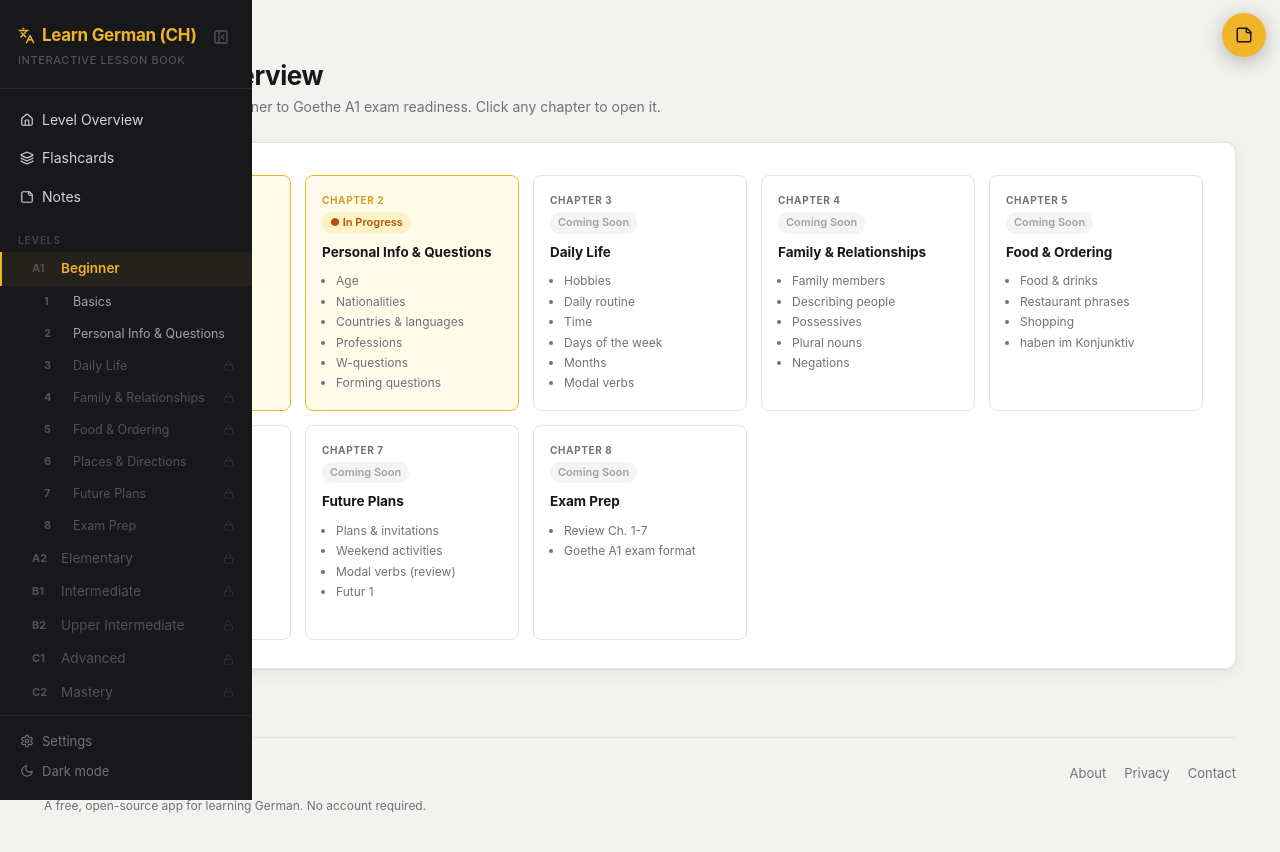
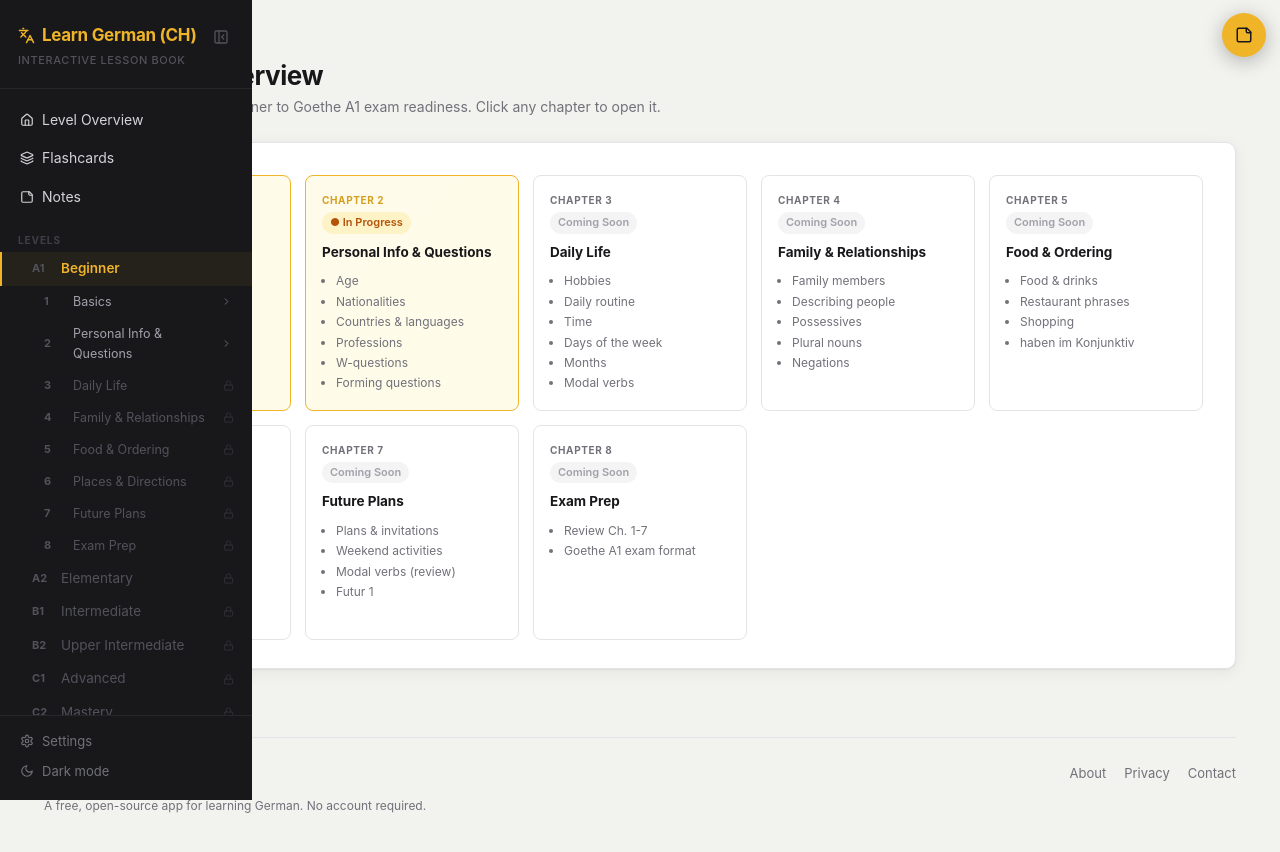
Before and after one commit to davide-muzzi/learn-german, a Vue app: page / in a window 1280 px wide. Both pictures are taken after a click on the element 330 px from the left and 399 px from the top of the page. Shown: the top 852 px of the page. Built offline with nearby package versions, Linux system fonts and the light colour scheme.

Commit message:
feat: add manual chevron toggle to collapse/expand chapter sections in sidebar

```diff
--- a/src/components/AppSidebar.vue
+++ b/src/components/AppSidebar.vue
@@ -1,7 +1,7 @@
 <script setup>
 import { computed, ref, watch, onMounted, onUnmounted } from 'vue'
 import { RouterLink, useRoute } from 'vue-router'
-import { Languages, Lock, Layers, Moon, Sun, Settings, StickyNote, BookOpen, MessageSquare, Type, PenLine, PanelLeftClose, Home } from '@lucide/vue'
+import { Languages, Lock, Layers, Moon, Sun, Settings, StickyNote, BookOpen, MessageSquare, Type, PenLine, PanelLeftClose, Home, ChevronDown } from '@lucide/vue'
 
 const sectionIcons = { theory: BookOpen, vocab: MessageSquare, grammar: Type, exercises: PenLine }
 import { LEVELS, CHAPTERS, CHAPTER_SECTIONS } from '../data/index.js'
@@ -57,6 +57,13 @@ watch(currentChapterN, val => {
     expandedChapters.value = new Set([...expandedChapters.value, val])
   }
 })
+
+function toggleChapter(n) {
+  const s = new Set(expandedChapters.value)
+  if (s.has(n)) s.delete(n)
+  else s.add(n)
+  expandedChapters.value = s
+}
 
 // ── Sidebar resize ──────────────────────────────────────────────
 const RESIZE_KEY = 'sidebar-w'
@@ -170,6 +177,9 @@ onUnmounted(() => {
                   <span class="ch-nav-n">{{ ch.n }}</span>
                   <span class="ch-nav-title">{{ ch.title }}</span>
                   <Lock v-if="!ch.active" :size="11" class="ch-nav-lock" />
+                  <button v-else-if="CHAPTER_SECTIONS[ch.n]" class="ch-expand-btn" @click.stop="toggleChapter(ch.n)" :title="expandedChapters.has(ch.n) ? 'Collapse' : 'Expand'">
+                    <ChevronDown :size="11" :class="{ 'chevron-collapsed': !expandedChapters.has(ch.n) }" />
+                  </button>
                 </div>
               </RouterLink>
 
--- a/src/style.css
+++ b/src/style.css
@@ -771,6 +771,22 @@ tbody tr:hover td { background: var(--surface); }
 }
 .ch-nav-title { flex: 1; }
 .ch-nav-lock { font-size: 10px; margin-left: auto; opacity: .45; }
+.ch-expand-btn {
+  margin-left: auto;
+  background: none;
+  border: none;
+  padding: 2px;
+  cursor: pointer;
+  color: var(--muted);
+  display: flex;
+  align-items: center;
+  border-radius: 3px;
+  flex-shrink: 0;
+  transition: color .12s, background .12s;
+}
+.ch-expand-btn:hover { color: var(--text); background: rgba(0,0,0,.06); }
+.ch-expand-btn svg { transition: transform .15s ease; }
+.ch-expand-btn .chevron-collapsed { transform: rotate(-90deg); }
 .nav-item.locked { color: #52525b; }
 .nav-item.locked:hover { color: #71717a; }
 .nav-item.locked.active { color: var(--gold); }
```
